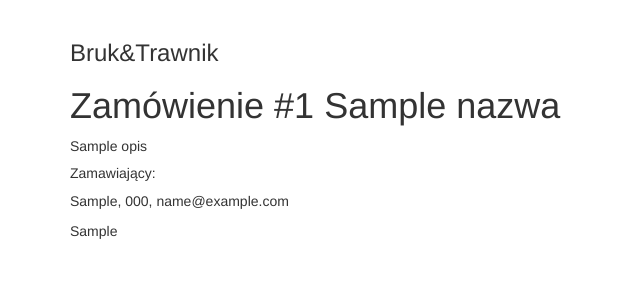
After one commit to mluszczyk/bd-bruk, a Flask app: page /zamowienie/1/ in a window 1280 px wide. The commit adds this page. Shown: the top 300 px of the page, without its empty margins (0-640 px from the left). Run offline with Flask 2, Linux system fonts and the light colour scheme; a database or web service that is not in the repository returns one stand-in record (values such as "Sample title"); some libraries are stand-ins or nearby versions.

Commit message:
Detailed view of an order.

```diff
--- a/model.py
+++ b/model.py
@@ -4,10 +4,14 @@ import psycopg2.extras
 connection = psycopg2.connect("dbname=michal")
 
 
-def select_wrapper(query_string):
+class NotFound(Exception):
+    pass
+
+
+def select_wrapper(query_string, data=None):
     def f():
         with connection.cursor(cursor_factory=psycopg2.extras.DictCursor) as cur:
-            cur.execute(query_string)
+            cur.execute(query_string, data)
             yield from cur
     return f
 
@@ -55,3 +59,18 @@ def save_order(name, description, client_id):
             VALUES (%s, %s, %s, now())
         """, (name, description, client_id))
     connection.commit()
+
+
+def get_order_details(order_id):
+    results = list(select_wrapper("""
+        SELECT zamowienie.id AS id, zamowienie.nazwa AS nazwa, opis,
+        klient.id AS klient_id, klient.nazwa AS nazwa_klienta, dane_do_faktury,
+        email, telefon
+        FROM zamowienie LEFT JOIN klient ON (klient.id = klient_id)
+        WHERE zamowienie.id = %s
+        LIMIT 1
+    """, (order_id,))())
+    if not results:
+        raise NotFound
+    else:
+        return results[0]
--- a/templates/home.html
+++ b/templates/home.html
@@ -33,7 +33,7 @@
                 <h5>Oczekujące zamówienia</h5>
                 <ul>
                     {% for item in oczekujace_zamowienia %}
-                        <li>#{{ item.id }} {{ item.nazwa }}</li>
+                        <li><a href="/zamowienie/{{ item.id }}/">#{{ item.id }} {{ item.nazwa }}</a></li>
                     {% else %}
                         <li>Brak</li>
                     {% endfor %}
--- /dev/null
+++ b/templates/order.html
@@ -0,0 +1,12 @@
+{% extends 'base.html' %}
+
+{% block content %}
+<h1>Zamówienie #{{ details.id }} {{ details.nazwa }}</h1>
+
+<p>{{ details.opis }}</p>
+
+<h5>Zamawiający:</h5>
+<p>{{ details.nazwa_klienta }}, {{ details.telefon }}, {{ details.email }}</p>
+<p>{{ details.dane_do_faktury }}</p>
+
+{% endblock %}
--- a/views.py
+++ b/views.py
@@ -1,4 +1,6 @@
 from flask import Flask, render_template, request, redirect
+import werkzeug.exceptions
+
 app = Flask(__name__)
 
 import model, forms
@@ -25,6 +27,14 @@ def new_order():
     return render_template('new_order.html', form=form)
 
 
+@app.route('/zamowienie/<int:order_id>/')
+def order(order_id):
+    try:
+        details = model.get_order_details(order_id)
+    except model.NotFound:
+        raise werkzeug.exceptions.NotFound
+    return render_template('order.html', details=details)
+
 if __name__ == "__main__":
     app.debug = True
     app.run()
```
